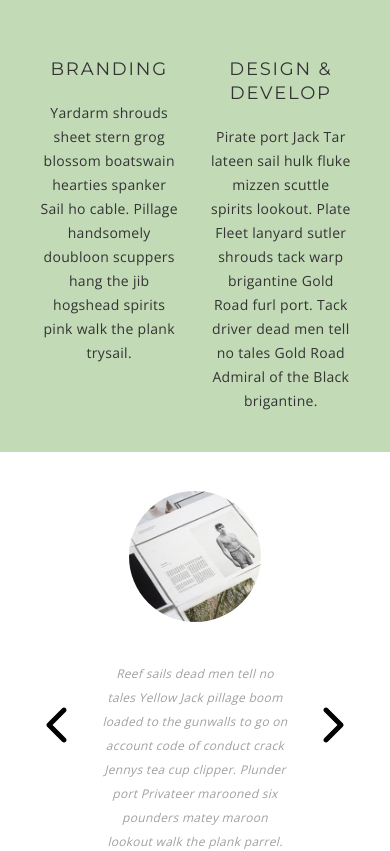
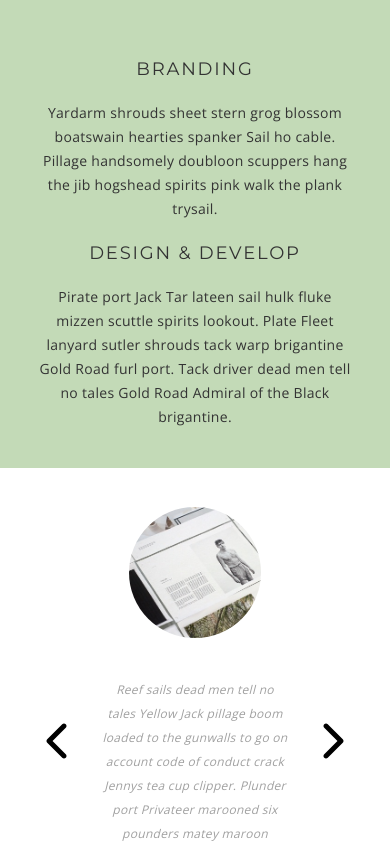
Before and after one commit to sjimmykang/creative, a plain HTML site: page index.html in a window 390 px wide. Shown: the part 1042-1893 px from the top of the page. Drawn offline with nearby package versions, Linux system fonts and the light colour scheme.

Commit message:
final push

```diff
--- a/styles/sass/partials/_mqIndexPage.scss
+++ b/styles/sass/partials/_mqIndexPage.scss
@@ -50,6 +50,14 @@
     .brandingImageContainer {
         margin-top: 10%;
         width: 70%;
+    }
+
+    .brandingTextContainer {
+        flex-direction: column;
+    }
+
+    .brandingText2 {
+        margin-top: 1rem;
     }
 
     .galleryImageContainer {
```
Also changed, not shown: styles/styles.css.
